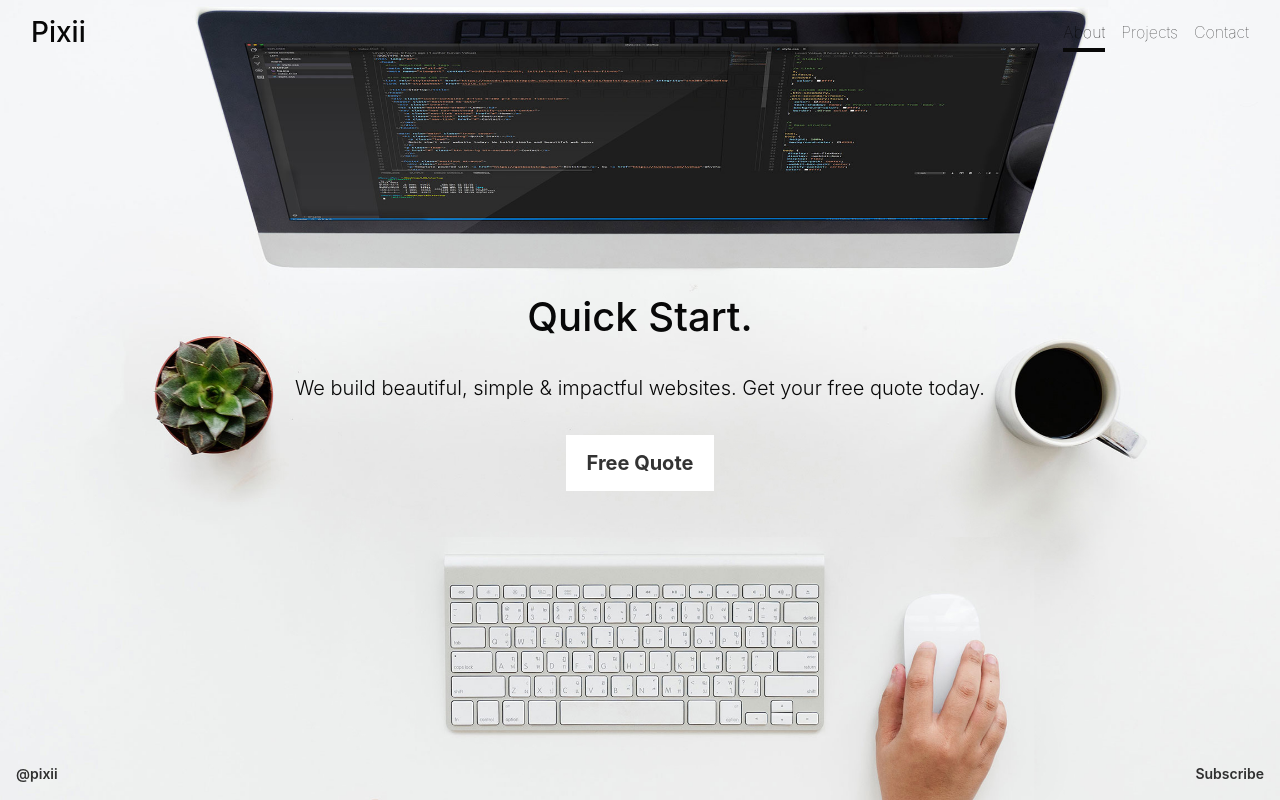
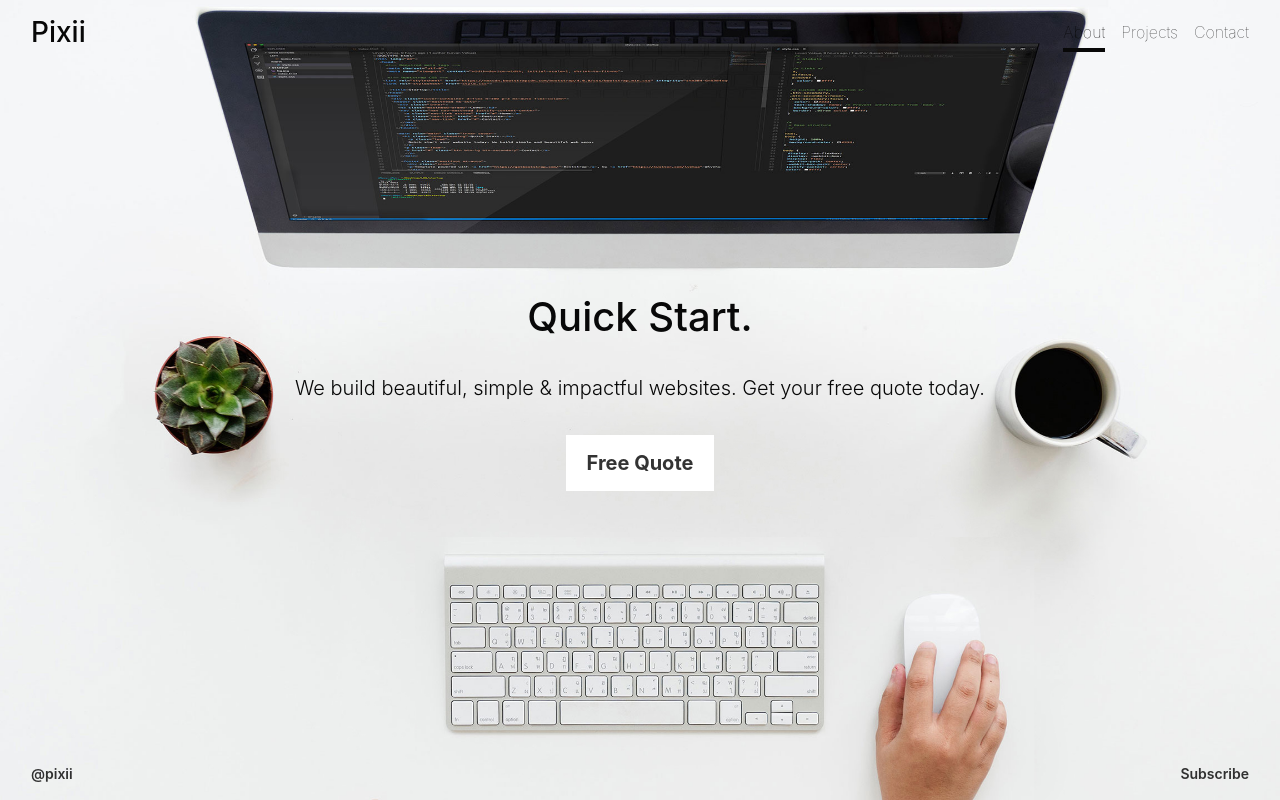
Before and after one commit to lvekua/pixii.io, a plain HTML site: page index.html in a window 1280 px wide. Drawn offline with nearby package versions, Linux system fonts and the light colour scheme.

Commit message:
Added left right foats to footer

```diff
--- a/style.css
+++ b/style.css
@@ -126,6 +126,10 @@ body {
 /*
  * Footer
  */
+.mastfoot{
+  padding-left: 15px;
+  padding-right: 15px;
+}
 .mastfoot, .mastfoot a{
   color: rgba(0, 0, 0, .8);
 }
```
